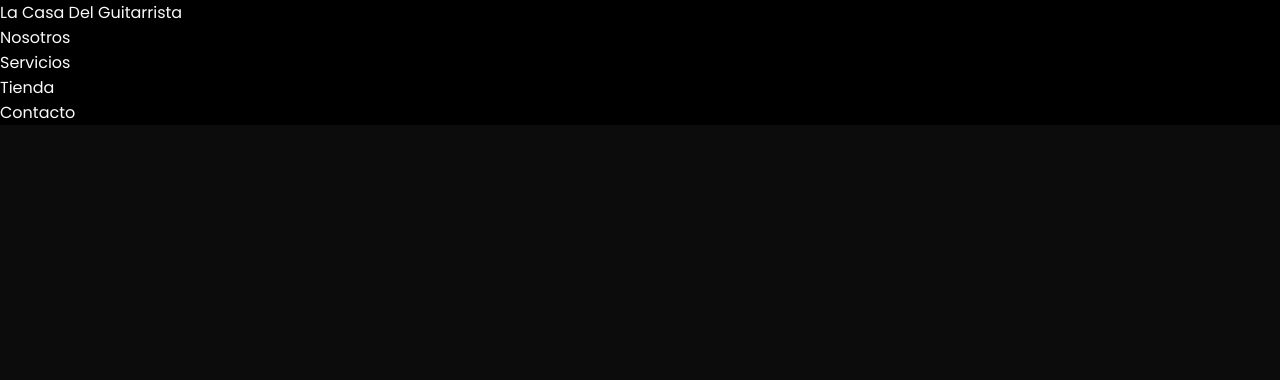
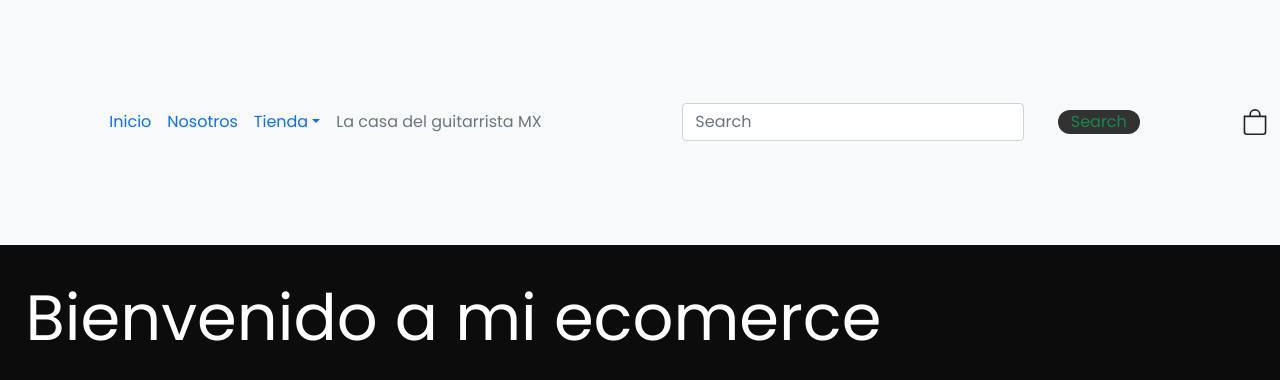
Before and after one commit to gus-epc/la-casa-del-guitarrista, a React (Create React App) app: page / in a window 1280 px wide. Shown: the top 380 px of the page. Built offline with nearby package versions, Linux system fonts and the light colour scheme.

Commit message:
cart & container

```diff
--- a/public/index.html
+++ b/public/index.html
@@ -3,6 +3,7 @@
   <head>
     <meta charset="utf-8" />
     <link rel="icon" href="%PUBLIC_URL%/favicon.ico" />
+
     <meta name="viewport" content="width=device-width, initial-scale=1" />
     <meta name="theme-color" content="#000000" />
     <meta
@@ -12,9 +13,11 @@
     <link rel="apple-touch-icon" href="%PUBLIC_URL%/logo192.png" />
     <link rel="manifest" href="%PUBLIC_URL%/manifest.json" />
     <title>React App</title>
+    <link href="https://cdn.jsdelivr.net/npm/bootstrap@5.1.3/dist/css/bootstrap.min.css" rel="stylesheet" integrity="sha384-1BmE4kWBq78iYhFldvKuhfTAU6auU8tT94WrHftjDbrCEXSU1oBoqyl2QvZ6jIW3" crossorigin="anonymous">
   </head>
   <body>
     <noscript>You need to enable JavaScript to run this app.</noscript>
     <div id="root"></div>
-  </body>
+  <script src="https://cdn.jsdelivr.net/npm/bootstrap@5.1.3/dist/js/bootstrap.min.js" integrity="sha384-QJHtvGhmr9XOIpI6YVutG+2QOK9T+ZnN4kzFN1RtK3zEFEIsxhlmWl5/YESvpZ13" crossorigin="anonymous"></script>
+</body>
 </html>
--- a/src/App.js
+++ b/src/App.js
@@ -1,9 +1,15 @@
 
 import Header from "./components/header/NavBar";
+import ItemListContainer from "./components/main/ItemListContainer"
 import "./styles.css";
 
 const App = () =>{
-    return (<Header/> );
+    return (
+    <>
+        <Header/>
+        <ItemListContainer saludo="Bienvenido a mi ecomerce"/>
+    </>
+   );
 };
 
 export default App;
--- /dev/null
+++ b/src/components/header/CartWitget.js
@@ -0,0 +1,8 @@
+const Bag = () =>{
+    return (
+        <svg xmlns="http://www.w3.org/2000/svg" width="26" height="26" fill="currentColor" class="bi bi-bag" viewBox="0 0 16 16">
+  <path d="M8 1a2.5 2.5 0 0 1 2.5 2.5V4h-5v-.5A2.5 2.5 0 0 1 8 1zm3.5 3v-.5a3.5 3.5 0 1 0-7 0V4H1v10a2 2 0 0 0 2 2h10a2 2 0 0 0 2-2V4h-3.5zM2 5h12v9a1 1 0 0 1-1 1H3a1 1 0 0 1-1-1V5z"/>
+</svg>
+    );
+};
+export default Bag
--- a/src/components/header/NavBar.js
+++ b/src/components/header/NavBar.js
@@ -1,22 +1,45 @@
+import Bag from "./CartWitget";
 const Header = () =>{
-    return (<header>
-        <nav>
-            <a href="./index.html">La Casa Del Guitarrista</a>
-          <div className="container-fluid">
-            <div className="collapse navbar-collapse" id="navbarNavAltMarkup">
-              <div class="navbar-nav">
-                <ul>
-                    <li><a className="nav-link" href="./nosotros.html">Nosotros</a></li>
-                    <li><a className="nav-link" href="./servicios.html">Servicios</a></li>
-                    <li><a className="nav-link" href="./tienda.html">Tienda</a></li>
-                    <li><a className="nav-link" href="./contacto.html">Contacto</a></li>
-                </ul>
-            </div>
 
+    return (
 
-            </div>
-          </div>
-           </nav>
-      </header>);
+      <nav className="navbar navbar-expand-lg bg-light">
+  <div className="container-fluid">
+    <a className="navbar-brand" href="#">Navbar</a>
+    <button className="navbar-toggler" type="button" data-bs-toggle="collapse" data-bs-target="#navbarSupportedContent" aria-controls="navbarSupportedContent" aria-expanded="false" aria-label="Toggle navigation">
+      <span className="navbar-toggler-icon"></span>
+    </button>
+    <div className="collapse navbar-collapse" id="navbarSupportedContent">
+      <ul className="navbar-nav me-auto mb-2 mb-lg-0">
+        <li className="nav-item">
+          <a className="nav-link active" aria-current="page" href="#">Inicio</a>
+        </li>
+        <li className="nav-item">
+          <a className="nav-link" href="#">Nosotros</a>
+        </li>
+        <li className="nav-item dropdown">
+          <a className="nav-link dropdown-toggle" href="#" role="button" data-bs-toggle="dropdown" aria-expanded="false">
+            Tienda
+          </a>
+          <ul className="dropdown-menu">
+            <li><a className="dropdown-item" href="#">Hannabach</a></li>
+            <li><a className="dropdown-item" href="#">Savarez</a></li>
+            <li><a className="dropdown-item" href="#">Knocloch</a></li>
+          </ul>
+        </li>
+        <li className="nav-item">
+          <a className="nav-link disabled">La casa del guitarrista MX</a>
+        </li>
+      </ul>
+      <form className="d-flex" role="search">
+        <input className="form-control me-2" type="search" placeholder="Search" aria-label="Search"></input>
+        <button className="btn btn-outline-success" type="submit">Search</button>
+      </form>
+      <Bag/>
+    </div>
+  </div>
+</nav>
+
+      );
 };
 export default Header;
--- /dev/null
+++ b/src/components/main/ItemListContainer.js
@@ -0,0 +1,10 @@
+const Main = (texto) =>{
+
+    return(
+        <p style={{
+            color: "white",
+            fontSize: "5vw"
+        }}>{texto.saludo}</p>
+    );
+};
+export default Main;
--- a/src/index.js
+++ b/src/index.js
@@ -1,6 +1,7 @@
 import React from 'react';
 import ReactDOM from 'react-dom/client';
 import App from './App';
+// import 'bootstrap\dist\css\bootstrap.css';
 
 const root = ReactDOM.createRoot(document.getElementById('root'));
 root.render(<App/>);
--- a/src/styles.css
+++ b/src/styles.css
@@ -10,8 +10,9 @@ body {
   background-color: #0c0c0c; }
   body header {
     grid-area: header; }
-    body header nav {
-      background-color: black; }
+    body header nav  {
+      background-color: rgb(233, 17, 17);
+      margin: 2vh;  }
   body main {
     grid-area: mainn;
     padding: 3vh 2vh 3vh 3vh;
```
Also changed, not shown: src/components/main/main.js (deleted).
